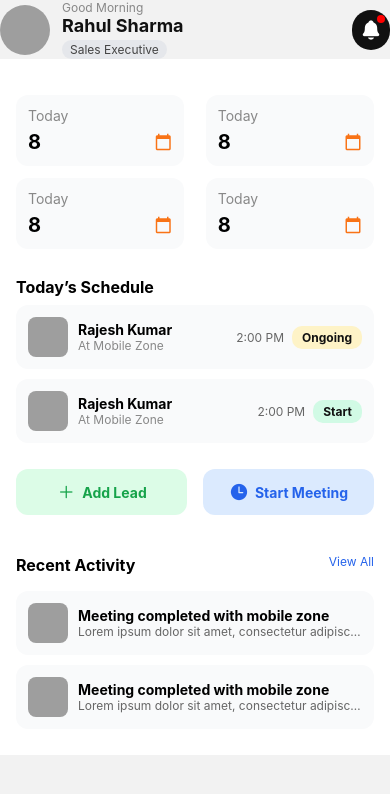
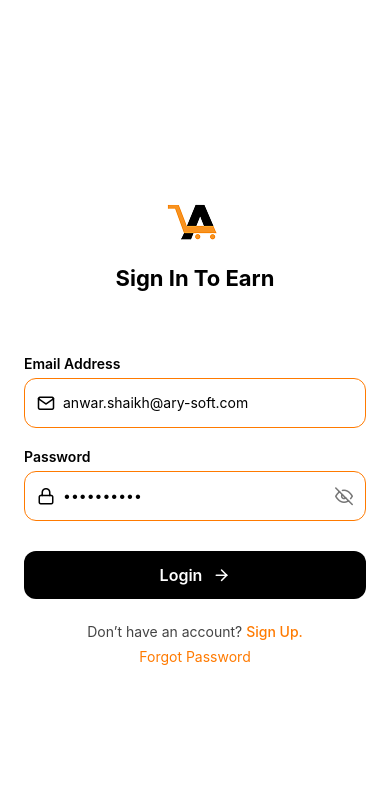
Before and after one commit to anwarshaikh-arysoft/aryventory-sales-management-app, a React Native app: screen /Home in a window 390 px wide. Shown: the top 794 px of the page. Built offline with nearby package versions, Linux system fonts and the light colour scheme; grey boxes are pictures that could not be loaded.

Commit message:
Authentication added

```diff
--- a/App.js
+++ b/App.js
@@ -1,4 +1,5 @@
 import React from 'react';
+import { StatusBar, Platform } from 'react-native';
 import AppNavigator from './src/navigation/AppNavigator';
 import { Provider as PaperProvider, DefaultTheme } from 'react-native-paper';
 
@@ -35,8 +36,25 @@ export default function App() {
 
   return (
     <SafeAreaProvider>
-      <SafeAreaView style={{ flex: 1 }}>
-        <PaperProvider theme={theme}>
+
+      {/* Transparent StatusBar */}
+      <StatusBar/>
+
+      <SafeAreaView
+        style={{
+          flex: 1,
+          backgroundColor: 'transparent', // Safe area is transparent
+        }}
+      >
+        <PaperProvider
+          theme={{
+            ...theme,
+            colors: {
+              ...theme.colors,
+              background: 'transparent', // Paper root background
+            },
+          }}
+        >
           <AuthProvider>
             <AppNavigator />
           </AuthProvider>
--- a/package.json
+++ b/package.json
@@ -13,6 +13,7 @@
     "@react-navigation/native": "*",
     "@react-navigation/native-stack": "*",
     "@react-navigation/stack": "*",
+    "axios": "^1.11.0",
     "expo": "~53.0.20",
     "expo-font": "~13.3.2",
     "expo-status-bar": "~2.2.3",
--- a/src/Screens/Auth/LoginScreen.js
+++ b/src/Screens/Auth/LoginScreen.js
@@ -11,40 +11,59 @@ import {
   TouchableWithoutFeedback,
   TouchableOpacity,
   Keyboard,
+  ActivityIndicator,
 } from 'react-native';
 import { useTheme } from '../../../context/ThemeContext';
-const Login = require('../../../assets/login.png');
+import { useAuth } from '../../context/AuthContext'; // ✅ Import Auth
+import Icon from 'react-native-vector-icons/Feather';
 import ActionButton from '../../components/ActionButton';
-import Icon from 'react-native-vector-icons/Feather';
 
 export default function LoginScreen({ navigation }) {
-  const [email, setEmail] = useState('');
-  const [password, setPassword] = useState('');
+  const [email, setEmail] = useState('anwar.shaikh@ary-soft.com'); // default for testing
+  const [password, setPassword] = useState('arysoft123');
   const [isActive, setIsActive] = useState(false);
   const [secureText, setSecureText] = useState(true);
+  const [loading, setLoading] = useState(false);
+  const [errorMsg, setErrorMsg] = useState('');
 
   const { colors, typography } = useTheme();
+  const { login } = useAuth(); // ✅ Get login function
 
   useEffect(() => {
     setIsActive(email.trim().length > 0 && password.trim().length > 0);
   }, [email, password]);
 
+  const handleLogin = async () => {
+    setErrorMsg('');
+    setLoading(true);
+    const result = await login(email, password);
+    setLoading(false);
+
+    if (result.success) {
+      navigation.replace('Home'); // ✅ Go to Home if success
+    } else {
+      setErrorMsg(result.error || 'Login failed');
+    }
+  };
+
   return (
     <KeyboardAvoidingView
-      style={{ flex: 1, backgroundColor: '#fff', flexDirection: 'column', justifyContent: 'center'}}
-      behavior='padding'
-      keyboardVerticalOffset={Platform.OS === 'ios' ? 60 : 0}>
+      style={{ flex: 1, backgroundColor: '#fff', flexDirection: 'column', justifyContent: 'center' }}
+      behavior="padding"
+      keyboardVerticalOffset={Platform.OS === 'ios' ? 60 : 0}
+    >
       <TouchableWithoutFeedback onPress={Keyboard.dismiss}>
         <ScrollView
           contentContainerStyle={{
             flexGrow: 1,
             padding: 24,
-            justifyContent: 'center'
+            justifyContent: 'center',
           }}
-          keyboardShouldPersistTaps="handled">
-          <View style={{alignItems: 'center' }}>
+          keyboardShouldPersistTaps="handled"
+        >
+          <View style={{ alignItems: 'center' }}>
             <Image
-              source={require('../../../assets/logo.png')} // Replace with your logo path
+              source={require('../../../assets/logo.png')}
               style={styles.logo}
               resizeMode="contain"
             />
@@ -53,6 +72,8 @@ export default function LoginScreen({ navigation }) {
           <View style={{ marginBottom: 32 }}>
             <Text style={styles.title}>Sign In To Earn</Text>
           </View>
+
+          {errorMsg ? <Text style={{ color: 'red', textAlign: 'center', marginBottom: 12 }}>{errorMsg}</Text> : null}
 
           <View style={styles.inputContainer}>
             <Text style={styles.label}>Email Address</Text>
@@ -81,20 +102,20 @@ export default function LoginScreen({ navigation }) {
                 secureTextEntry={secureText}
               />
               <TouchableOpacity onPress={() => setSecureText(!secureText)}>
-                <Icon
-                  name={secureText ? 'eye-off' : 'eye'}
-                  size={18}
-                  color="#777"
-                />
+                <Icon name={secureText ? 'eye-off' : 'eye'} size={18} color="#777" />
               </TouchableOpacity>
             </View>
           </View>
 
           <ActionButton
-            active={isActive}
-            action={() => navigation.navigate('Home')}
-            text="Login"
+            active={isActive && !loading}
+            action={handleLogin}
+            text={loading ? 'Logging in...' : 'Login'}
           />
+
+          {loading && (
+            <ActivityIndicator size="small" color="#FF7A00" style={{ marginTop: 10 }} />
+          )}
 
           <Text style={styles.footerText} onPress={() => navigation.navigate('Register')}>
             Don’t have an account? <Text style={styles.link}>Sign Up.</Text>
@@ -103,8 +124,6 @@ export default function LoginScreen({ navigation }) {
           <TouchableOpacity onPress={() => navigation.navigate('ForgotPasswordScreen')}>
             <Text style={styles.forgotLink}>Forgot Password</Text>
           </TouchableOpacity>
-
-
         </ScrollView>
       </TouchableWithoutFeedback>
     </KeyboardAvoidingView>
@@ -112,14 +131,6 @@ export default function LoginScreen({ navigation }) {
 }
 
 const styles = StyleSheet.create({
-  input: {
-    borderWidth: 1,
-    padding: 10,
-    marginBottom: 10,
-    borderRadius: 15,
-    borderColor: '#CBCBCB',
-    color: '#000',
-  },
   title: {
     fontSize: 22,
     fontWeight: '700',
@@ -150,23 +161,6 @@ const styles = StyleSheet.create({
     flex: 1,
     height: 48,
   },
-  signInButton: {
-    flexDirection: 'row',
-    backgroundColor: '#000',
-    paddingVertical: 14,
-    justifyContent: 'center',
-    alignItems: 'center',
-    borderRadius: 12,
-    marginTop: 10,
-  },
-  signInText: {
-    color: '#fff',
-    fontWeight: '600',
-    fontSize: 16,
-  },
-  signInIcon: {
-    marginLeft: 10,
-  },
   footerText: {
     textAlign: 'center',
     marginTop: 24,
--- a/src/Screens/Home/HomeScreen.js
+++ b/src/Screens/Home/HomeScreen.js
@@ -8,10 +8,23 @@ import {
   TouchableOpacity,
   ScrollView,
   FlatList,
+  Button
 } from 'react-native';
 import { Ionicons, MaterialIcons } from '@expo/vector-icons'; // or from 'react-native-vector-icons'
+import AsyncStorage from '@react-native-async-storage/async-storage';
+import { useAuth } from '../../context/AuthContext';
+import axios from 'axios';
+import { useEffect, useState } from 'react';
+
 
 export default function HomeScreen() {
+
+  // Auth Context
+  const { user, logout } = useAuth();
+
+  // Stats
+  const [stats, setStats] = useState(null);
+
   const schedule = [
     { name: 'Rajesh Kumar', time: '2:00 PM', status: 'Ongoing' },
     { name: 'Rajesh Kumar', time: '2:00 PM', status: 'Start' },
@@ -28,37 +41,80 @@ export default function HomeScreen() {
     },
   ];
 
+  useEffect(() => {
+    const fetchStats = async () => {
+      try {
+        const token = await AsyncStorage.getItem('token');
+        if (!token) {
+          console.error('No token found');
+          return;
+        }
+
+        const res = await axios.get('http://192.168.1.48:8001/api/user-stats', {
+          headers: {
+            Authorization: `Bearer ${token}`,
+          },
+        });
+
+        setStats(res.data);
+      } catch (err) {
+        console.error('Error fetching stats:', err);
+      }
+    };
+
+    fetchStats();
+  }, []);
+
   return (
     <ScrollView>
       {/* Header */}
       <View>
         <View style={styles.header}>
           <Image
-            source={{ uri: 'https://i.pravatar.cc/100' }}
+            source={{ uri: 'https://avatar.iran.liara.run/public/4' }}
             style={styles.avatar}
           />
           <View style={styles.headerText}>
             <Text style={styles.subText}>Good Morning</Text>
-            <Text style={styles.userName}>Rahul Sharma</Text>
+            <Text style={styles.userName}>{user?.name}</Text>
             <View style={styles.roleTag}>
-              <Text style={styles.roleText}>Sales Executive</Text>
+              <Text style={styles.roleText}>{user?.designation}</Text>
             </View>
           </View>
-          <TouchableOpacity style={styles.notification}>
-            <Ionicons name="notifications" size={22} color="#fff" />
-            <View style={styles.badge} />
-          </TouchableOpacity>
+          <View style={{ display: 'flex', flexDirection: 'row', alignItems: 'center', gap: 15 }}>
+            <TouchableOpacity style={styles.notification}>
+              <Ionicons name="notifications" size={22} color="#fff" />
+              <View style={styles.badge} />
+            </TouchableOpacity>
+            <TouchableOpacity style={styles.logout} onPress={logout}>
+              <Ionicons name="log-out-outline" size={22} color="#fff" />
+            </TouchableOpacity>
+          </View>
         </View>
       </View>
 
       <View style={styles.container}>
+
+        {/* Actions */}
+        <View style={styles.buttonRow}>
+          <TouchableOpacity style={styles.addLeadButton}>
+            <Ionicons name="add" size={20} color="#16a34a" />
+            <Text style={styles.addLeadText}>Shift Start</Text>
+          </TouchableOpacity>
+
+          <TouchableOpacity style={styles.startMeetingButton}>
+            <Ionicons name="time" size={20} color="#2563eb" />
+            <Text style={styles.startMeetingText}>Start Break</Text>
+          </TouchableOpacity>
+        </View>
+
         {/* Stats */}
         <View style={styles.statsGrid}>
-          {[1, 2, 3, 4].map((_, i) => (
-            <View key={i} style={styles.statCard}>
-              <Text style={styles.statLabel}>Today</Text>
+          {stats && Object.entries(stats).map(([title, stat], index) => (
+            <View key={index} style={styles.statCard}>
+              <Text style={styles.statLabel}>{title}</Text>
               <View style={styles.statValueContainer}>
-                <Text style={styles.statValue}>8</Text>
+                <Text style={styles.statValue}>{stat}</Text>
                 <MaterialIcons name="calendar-today" size={18} color="#f97316" />
               </View>
             </View>
@@ -69,10 +125,6 @@ export default function HomeScreen() {
         <Text style={styles.sectionTitle}>Today’s Schedule</Text>
         {schedule.map((item, index) => (
           <View style={styles.scheduleItem} key={index}>
-            <Image
-              source={{ uri: 'https://i.ibb.co/Fq2yzvJ/thumb.jpg' }}
-              style={styles.thumb}
-            />
             <View style={{ flex: 1 }}>
               <Text style={styles.scheduleName}>{item.name}</Text>
               <Text style={styles.scheduleLocation}>At Mobile Zone</Text>
@@ -135,14 +187,22 @@ export default function HomeScreen() {
 
 const styles = StyleSheet.create({
   container: { flex: 1, backgroundColor: '#fff', padding: 16 },
-
-  header: { flexDirection: 'row', alignItems: 'center' },
-  avatar: { width: 50, height: 50, borderRadius: 25 },
-  headerText: { flex: 1, marginLeft: 12 },
+  header: {
+    padding: 16,
+    flexDirection: 'row',
+    alignItems: 'center',
+    backgroundColor: '#111214',
+    paddingTop: 30,
+    paddingBottom: 20.5,
+    borderBottomLeftRadius: 30,
+    borderBottomRightRadius: 30
+  },
+  avatar: { width: 50, height: 50, borderRadius: 100 },
+  headerText: { flex: 1, marginLeft: 12, color: '#fff' },
   subText: { color: '#888', fontSize: 12 },
-  userName: { fontSize: 18, fontWeight: 'bold', color: '#111' },
+  userName: { fontSize: 18, fontWeight: 'bold', color: '#fff' },
   roleTag: {
-    backgroundColor: '#e5e7eb',
+    backgroundColor: '#fff',
     alignSelf: 'flex-start',
     borderRadius: 12,
     paddingHorizontal: 8,
@@ -151,7 +211,13 @@ const styles = StyleSheet.create({
   },
   roleText: { fontSize: 12, color: '#444' },
   notification: {
-    backgroundColor: '#111',
+    backgroundColor: '#888',
+    padding: 8,
+    borderRadius: 20,
+    position: 'relative',
+  },
+  logout: {
+    backgroundColor: '#888',
     padding: 8,
     borderRadius: 20,
     position: 'relative',
@@ -180,7 +246,7 @@ const styles = StyleSheet.create({
     marginBottom: 12,
     elevation: 2,
   },
-  statLabel: { color: '#888', marginBottom: 6 },
+  statLabel: { color: '#888', marginBottom: 6, textTransform: 'capitalize' },
   statValueContainer: {
     flexDirection: 'row',
     alignItems: 'center',
--- a/src/context/AuthContext.js
+++ b/src/context/AuthContext.js
@@ -1,6 +1,7 @@
 // src/context/AuthContext.js
 import React, { createContext, useContext, useState, useEffect } from 'react';
 import AsyncStorage from '@react-native-async-storage/async-storage';
+import axios from 'axios';
 
 const AuthContext = createContext({});
 
@@ -12,29 +13,12 @@ export const useAuth = () => {
   return context;
 };
 
-// Mock users for demo
-const mockUsers = {
-  'manager@aryventory.com': {
-    id: 1,
-    name: 'Rajesh Kumar',
-    email: 'manager@aryventory.com',
-    role: 'manager',
-    employee_id: 'MGR001',
-    phone: '+91 98765 43210'
-  },
-  'telesales@aryventory.com': {
-    id: 2,
-    name: 'Priya Sharma',
-    email: 'telesales@aryventory.com',
-    role: 'telesales',
-    employee_id: 'TS001',
-    phone: '+91 87654 32109'
-  }
-};
-
 export const AuthProvider = ({ children }) => {
   const [user, setUser] = useState(null);
+  const [token, setToken] = useState(null);
   const [loading, setLoading] = useState(true);
+
+  const BASE_URL = 'http://192.168.1.48:8001/api'; // Change to your Laravel API base URL
 
   useEffect(() => {
     checkAuthState();
@@ -42,9 +26,11 @@ export const AuthProvider = ({ children }) => {
 
   const checkAuthState = async () => {
     try {
-      const userData = await AsyncStorage.getItem('user');
-      if (userData) {
-        setUser(JSON.parse(userData));
+      const storedUser = await AsyncStorage.getItem('user');
+      const storedToken = await AsyncStorage.getItem('token');
+      if (storedUser && storedToken) {
+        setUser(JSON.parse(storedUser));
+        setToken(storedToken);
       }
     } catch (error) {
       console.error('Auth check failed:', error);
@@ -55,22 +41,27 @@ export const AuthProvider = ({ children }) => {
 
   const login = async (email, password) => {
     try {
-      // Mock authentication
-      if (mockUsers[email] && password === 'password') {
-        const userData = mockUsers[email];
-        await AsyncStorage.setItem('user', JSON.stringify(userData));
-        setUser(userData);
+      const response = await axios.post(`${BASE_URL}/login`, { email, password });
+      if (response.data && response.data.token) {
+        const { token, user } = response.data;
+        await AsyncStorage.setItem('token', token);
+        await AsyncStorage.setItem('user', JSON.stringify(user));
+        setToken(token);
+        setUser(user);
         return { success: true };
       }
       return { success: false, error: 'Invalid credentials' };
     } catch (error) {
-      return { success: false, error: 'Login failed' };
+      console.error('Login error:', error.response?.data || error.message);
+      return { success: false, error: error.response?.data?.message || 'Login failed' };
     }
   };
 
   const logout = async () => {
     try {
+      await AsyncStorage.removeItem('token');
       await AsyncStorage.removeItem('user');
+      setToken(null);
       setUser(null);
     } catch (error) {
       console.error('Logout error:', error);
@@ -79,14 +70,11 @@ export const AuthProvider = ({ children }) => {
 
   const value = {
     user,
+    token,
     login,
     logout,
-    loading
+    loading,
   };
 
-  return (
-    <AuthContext.Provider value={value}>
-      {children}
-    </AuthContext.Provider>
-  );
+  return <AuthContext.Provider value={value}>{children}</AuthContext.Provider>;
 };
--- a/src/navigation/AppNavigator.js
+++ b/src/navigation/AppNavigator.js
@@ -1,41 +1,55 @@
+// AppNavigator.js
 import React from 'react';
 import { NavigationContainer } from '@react-navigation/native';
 import { createNativeStackNavigator } from '@react-navigation/native-stack';
 import { ThemeProvider } from '../../context/ThemeContext';
+import { useAuth } from '../context/AuthContext';
 
 import LoginScreen from '../Screens/Auth/LoginScreen';
 import RegisterScreen from '../Screens/Auth/RegisterScreen';
 import ForgotPasswordScreen from '../Screens/Auth/ForgotPasswordScreen';
-import OtpVerificationScreen from '../Screens/Auth/OtpVerificationScreen';
 import ChangePasswordScreen from '../Screens/Auth/ChangePasswordScreen';
 import PasswordChangedScreen from '../Screens/Auth/PasswordChangedScreen';
-
 
 import HomeScreen from '../Screens/Home/HomeScreen';
 import VisitsScreen from '../Screens/Visits/VisitsScreen';
 import OrdersScreen from '../Screens/Orders/OrdersScreen';
+import { ActivityIndicator, View } from 'react-native';
 
 const Stack = createNativeStackNavigator();
 
 export default function AppNavigator() {
+  const { user, loading } = useAuth();
+
+  if (loading) {
+    return (
+      <View style={{ flex: 1, justifyContent: 'center', alignItems: 'center' }}>
+        <ActivityIndicator size="large" color="#000" />
+      </View>
+    );
+  }
+
   return (
     <ThemeProvider>
-    <NavigationContainer>
-
-      <Stack.Navigator initialRouteName="Home">
-        <Stack.Screen options={{ headerShown: false }} name="Login" component={LoginScreen} />
-        <Stack.Screen options={{ headerShown: false }} name="Register" component={RegisterScreen} />
-        <Stack.Screen options={{ headerShown: false }} name="ForgotPasswordScreen" component={ForgotPasswordScreen} />
-        {/* <Stack.Screen options={{ headerShown: false }} name="OtpVerification" component={OtpVerificationScreen} /> */}
-        <Stack.Screen options={{ headerShown: false }} name="ChangePassword" component={ChangePasswordScreen} />
-        <Stack.Screen options={{ headerShown: false }} name="PasswordChanged" component={PasswordChangedScreen} />
-
-        <Stack.Screen options={{ headerShown: false }} name="Home" component={HomeScreen} />
-        <Stack.Screen name="Visits" component={VisitsScreen} />
-        <Stack.Screen name="Orders" component={OrdersScreen} />
-      </Stack.Navigator>
-
-    </NavigationContainer>
+      <NavigationContainer>
+        <Stack.Navigator screenOptions={{ headerShown: false }}>
+          {user ? (
+            <>
+              <Stack.Screen name="Home" component={HomeScreen} />
+              <Stack.Screen name="Visits" component={VisitsScreen} />
+              <Stack.Screen name="Orders" component={OrdersScreen} />
+            </>
+          ) : (
+            <>
+              <Stack.Screen name="Login" component={LoginScreen} />
+              <Stack.Screen name="Register" component={RegisterScreen} />
+              <Stack.Screen name="ForgotPasswordScreen" component={ForgotPasswordScreen} />
+              <Stack.Screen name="ChangePassword" component={ChangePasswordScreen} />
+              <Stack.Screen name="PasswordChanged" component={PasswordChangedScreen} />
+            </>
+          )}
+        </Stack.Navigator>
+      </NavigationContainer>
     </ThemeProvider>
   );
 }
```
Also changed, not shown: 1 other file (tests, documents, lock files or other folders).
